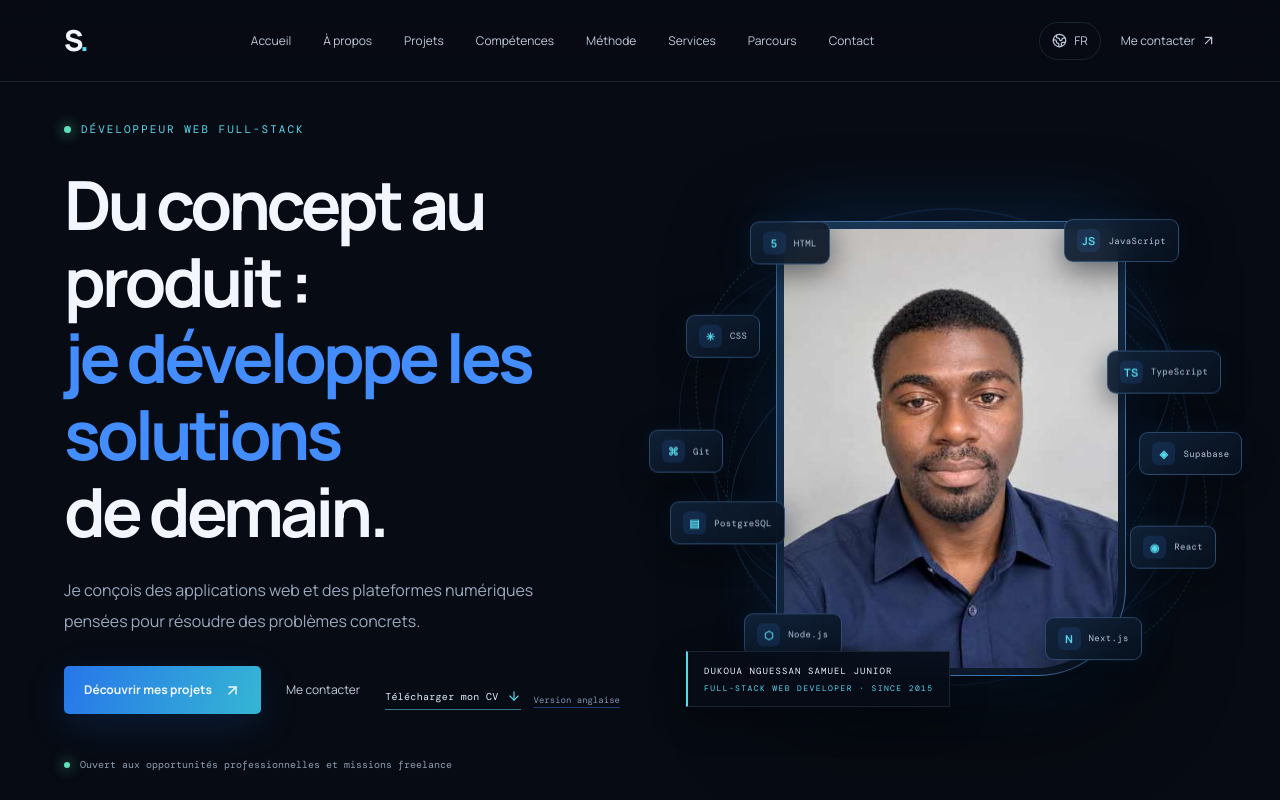
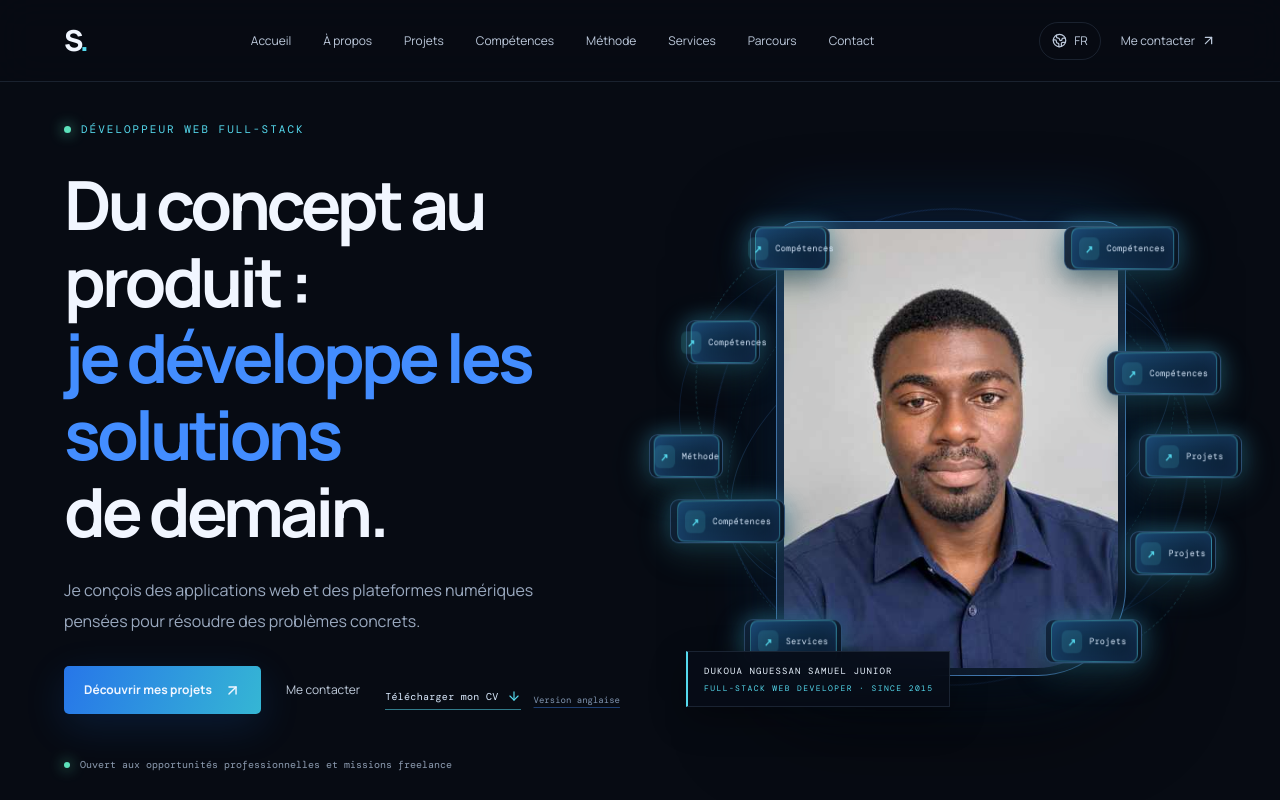
Before and after one commit to refontiq-dotcom/samuel-dukoua-portfolio, a Next.js app: page / in a window 1280 px wide. Shown: the top 800 px of the page. Built offline with nearby package versions, Linux system fonts and the light colour scheme.

Commit message:
feat(portfolio): add interactive rotating holographic skill modules

```diff
--- a/app/globals.css
+++ b/app/globals.css
@@ -82,3 +82,20 @@
 .service-card{min-height:175px}
 @media(max-width:1100px){.method-grid{grid-template-columns:repeat(3,1fr)}.services-grid{grid-template-columns:repeat(2,1fr)}.nav{gap:12px}.nav a{font-size:9px}}
 @media(max-width:680px){.method-section,.services-section{padding-top:75px;padding-bottom:75px}.method-grid,.services-grid{grid-template-columns:1fr 1fr;gap:10px}.method-card,.service-card{padding:18px 14px;min-height:190px}.method-card h3,.service-card h3{font-size:13px}.method-card p,.service-card p,.ai-practice p{font-size:10px}.ai-practice{padding:19px 16px}.services-section h2{font-size:34px}}
+
+
+/* Interactive holographic skill modules: full 3D turn, readable reverse face, and accessible links */
+.tech-float{display:block;padding:0;text-decoration:none;perspective:900px;transform-style:preserve-3d;animation:tech-drift 6s ease-in-out infinite,tech-glow 5s ease-in-out infinite;transition:box-shadow .25s ease,border-color .25s ease,background .25s ease;cursor:pointer}
+.tech-spin{position:relative;display:block;transform-style:preserve-3d;animation:tech-full-turn 16s linear infinite}
+.tech-face{display:flex;align-items:center;gap:8px;min-height:42px;padding:9px 12px;border-radius:8px;backface-visibility:hidden;-webkit-backface-visibility:hidden;white-space:nowrap}
+.tech-face b{display:grid;place-items:center;flex:0 0 23px;min-width:23px;height:23px;border-radius:6px;background:#438dff20;color:var(--cyan);font:700 11px var(--sans)}
+.tech-face span{color:#dcecff;font:9px var(--mono);letter-spacing:.35px}
+.tech-back{position:absolute;inset:0;justify-content:center;transform:rotateY(180deg);background:linear-gradient(145deg,rgba(22,65,101,.98),rgba(8,24,43,.98));border:1px solid rgba(85,217,237,.48);box-shadow:inset 0 0 22px rgba(67,141,255,.16)}
+.tech-back b{background:#55d9ed24}
+.tech-float:hover,.tech-float:focus-visible{z-index:8;border-color:rgba(85,217,237,.8);box-shadow:0 14px 38px #0009,0 0 32px #38c9ef55;outline:none}
+.tech-float:hover .tech-spin,.tech-float:focus-visible .tech-spin{animation-play-state:paused}
+.tech-float:focus-visible{outline:2px solid var(--cyan);outline-offset:5px}
+@keyframes tech-full-turn{from{transform:rotateY(0deg)}to{transform:rotateY(360deg)}}
+@keyframes tech-glow{0%,100%{filter:drop-shadow(0 0 4px #438dff22)}50%{filter:drop-shadow(0 0 12px #55d9ed66)}}
+@media(max-width:680px){.tech-face{gap:5px;min-height:32px;padding:6px 7px}.tech-face b{flex-basis:18px;min-width:18px;height:18px;font-size:9px}.tech-face span{font-size:7px}}
+@media(prefers-reduced-motion:reduce){.tech-float,.tech-spin{animation:none!important}.tech-float:hover .tech-spin,.tech-float:focus-visible .tech-spin{animation:none!important}}
--- a/app/page.tsx
+++ b/app/page.tsx
@@ -193,16 +193,16 @@ export default function Home() {
           <div className="tech-orbit orbit-ring-a" aria-hidden="true" />
           <div className="tech-orbit orbit-ring-b" aria-hidden="true" />
           <div className="tech-orbit orbit-ring-c" aria-hidden="true" />
-          <div className="tech-float tech-html"><b>5</b><span>HTML</span></div>
-          <div className="tech-float tech-css"><b>✳</b><span>CSS</span></div>
-          <div className="tech-float tech-js"><b>JS</b><span>JavaScript</span></div>
-          <div className="tech-float tech-ts"><b>TS</b><span>TypeScript</span></div>
-          <div className="tech-float tech-react"><b>◉</b><span>React</span></div>
-          <div className="tech-float tech-next"><b>N</b><span>Next.js</span></div>
-          <div className="tech-float tech-node"><b>⬡</b><span>Node.js</span></div>
-          <div className="tech-float tech-db"><b>▤</b><span>PostgreSQL</span></div>
-          <div className="tech-float tech-supa"><b>◈</b><span>Supabase</span></div>
-          <div className="tech-float tech-git"><b>⌘</b><span>Git</span></div>
+          <a className="tech-float tech-html" href="#skills" aria-label="Explorer les compétences HTML"><span className="tech-spin"><span className="tech-face tech-front"><b>5</b><span>HTML</span></span><span className="tech-face tech-back"><b>↗</b><span>Compétences</span></span></span></a>
+          <a className="tech-float tech-css" href="#skills" aria-label="Explorer les compétences CSS"><span className="tech-spin"><span className="tech-face tech-front"><b>✳</b><span>CSS</span></span><span className="tech-face tech-back"><b>↗</b><span>Compétences</span></span></span></a>
+          <a className="tech-float tech-js" href="#skills" aria-label="Explorer les compétences JavaScript"><span className="tech-spin"><span className="tech-face tech-front"><b>JS</b><span>JavaScript</span></span><span className="tech-face tech-back"><b>↗</b><span>Compétences</span></span></span></a>
+          <a className="tech-float tech-ts" href="#skills" aria-label="Explorer les compétences TypeScript"><span className="tech-spin"><span className="tech-face tech-front"><b>TS</b><span>TypeScript</span></span><span className="tech-face tech-back"><b>↗</b><span>Compétences</span></span></span></a>
+          <a className="tech-float tech-react" href="#projects" aria-label="Découvrir les projets réalisés avec React"><span className="tech-spin"><span className="tech-face tech-front"><b>◉</b><span>React</span></span><span className="tech-face tech-back"><b>↗</b><span>Projets</span></span></span></a>
+          <a className="tech-float tech-next" href="#projects" aria-label="Découvrir les projets réalisés avec Next.js"><span className="tech-spin"><span className="tech-face tech-front"><b>N</b><span>Next.js</span></span><span className="tech-face tech-back"><b>↗</b><span>Projets</span></span></span></a>
+          <a className="tech-float tech-node" href="#services" aria-label="Découvrir les services back-end"><span className="tech-spin"><span className="tech-face tech-front"><b>⬡</b><span>Node.js</span></span><span className="tech-face tech-back"><b>↗</b><span>Services</span></span></span></a>
+          <a className="tech-float tech-db" href="#skills" aria-label="Explorer les compétences en bases de données"><span className="tech-spin"><span className="tech-face tech-front"><b>▤</b><span>PostgreSQL</span></span><span className="tech-face tech-back"><b>↗</b><span>Compétences</span></span></span></a>
+          <a className="tech-float tech-supa" href="#projects" aria-label="Découvrir les projets utilisant Supabase"><span className="tech-spin"><span className="tech-face tech-front"><b>◈</b><span>Supabase</span></span><span className="tech-face tech-back"><b>↗</b><span>Projets</span></span></span></a>
+          <a className="tech-float tech-git" href="#method" aria-label="Découvrir ma méthode de travail avec Git"><span className="tech-spin"><span className="tech-face tech-front"><b>⌘</b><span>Git</span></span><span className="tech-face tech-back"><b>↗</b><span>Méthode</span></span></span></a>
           <div className="portrait-caption"><span>DUKOUA NGUESSAN SAMUEL JUNIOR</span><small>FULL-STACK WEB DEVELOPER · SINCE 2015</small></div>
         </div>
         <a className="scroll-hint" href="#about"><ArrowDown size={14}/> {t.scroll}</a>
```
